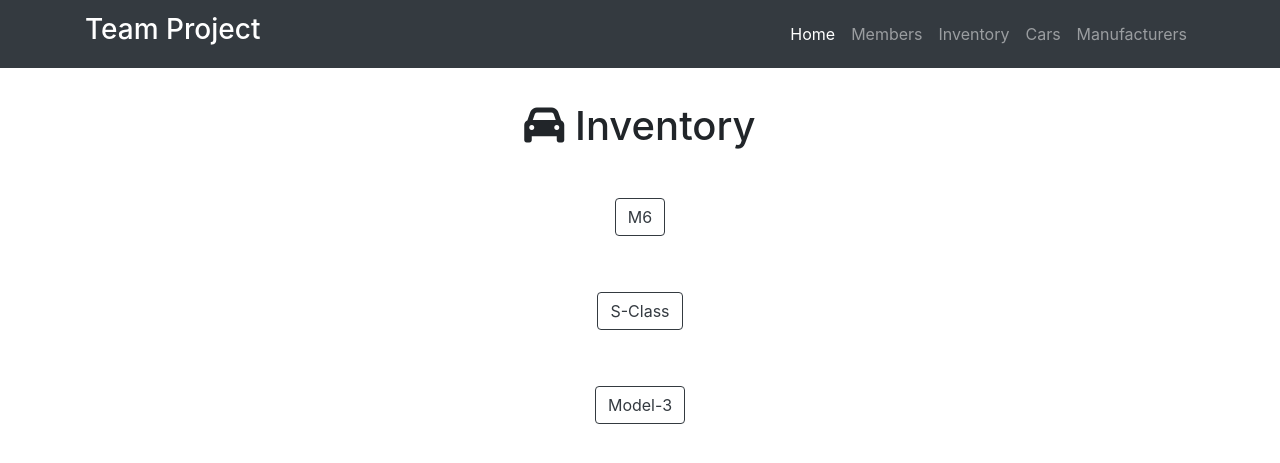
After one commit to rwadhwa/team-project, a Flask app: page /inventory in a window 1280 px wide. The commit adds this page. Shown: the top 463 px of the page. Run offline with Flask 2, Linux system fonts and the light colour scheme; some libraries are stand-ins or nearby versions.

Commit message:
modal windows added

```diff
--- a/project.py
+++ b/project.py
@@ -40,6 +40,15 @@
 def show_all_cars():
     cars = Car.query.all()
     return render_template('car-all.html', cars=cars)
+
+@app.route('/inventory')
+def get_all_cars():
+    cars =[
+    'M6',
+    'S-Class',
+    'Model-3'
+    ]
+    return render_template('inventory.html', cars = cars)
 
 @app.route('/car/delete/<int:id>', methods=['GET', 'POST'])
 def delete_course(id):
--- a/templates/home-base.html
+++ b/templates/home-base.html
@@ -35,6 +35,9 @@
             <a class="nav-link" href="/members">Members</a>
           </li>
           <li class="nav-item">
+            <a class="nav-link" href="/inventory">Inventory</a>
+          </li>
+          <li class="nav-item">
             <a class="nav-link" href="/cars">Cars</a>
           </li>
           <li class="nav-item">
--- /dev/null
+++ b/templates/inventory.html
@@ -0,0 +1,65 @@
+{% extends "home-base.html"%}
+{% block title %}Inventory{% endblock %}
+{% block head%}
+  {{ super() }}
+  <style media="screen">
+    body {
+      padding-top: 54px;
+    }
+  </style>
+  <style>
+  h1{
+    color:dark;
+  }
+  li{
+    color:dark;
+    text-align: center;
+  }
+  .padding{
+    padding-top: 40px
+  }
+  .modal-title{
+    color:grey;
+  }
+  }
+  </style>
+{% endblock%}
+{% block page_content%}
+
+<div class="container">
+  <h1 class="mt-5 text-center"> <i class="fa fa-car" aria-hidden="true"></i> Inventory</h1>
+    {% for car in cars%}
+    <ul class ="list-unstyled ">
+      <li class="padding"><button type="button" class="btn btn-outline-dark" data-toggle="modal" data-target="#{{car}}">{{car}}</button>
+       <div class="modal fade" id="{{car}}" tabindex="-1" role="dialog" aria-labelledby="{{car}}ModalLabel" aria-hidden="true">
+         <div class="modal-dialog" role="document">
+           <div class="modal-content">
+             <div class="modal-header">
+               <h5 class="modal-title" id="{{car}}label">Car Description</h5>
+               <button type="button" class="close" data-dismiss="modal" aria-label="Close">
+                 <span aria-hidden="true">&times;</span>
+               </button>
+             </div>
+             <div class="modal-body">
+               <h3 class="text-center">{{car}}</h3>
+               {% if car == 'M6' %}
+               <p>One of BMWs best performance cars.</p>
+               {% elif car == 'S-Class' %}
+               <p>The ultimate Mercedes in terms of luxary.</p>
+               {% else %}
+               <p>The worlds first premium electric car under $40,000.</p>
+               {% endif %}
+             </div>
+             <div class="modal-footer">
+               <button type="button" class="btn btn-secondary" data-dismiss="modal">Close</button>
+             </div>
+           </div>
+         </div>
+       </div>
+     </li>
+    </ul>
+    {% endfor %}
+
+
+
+{% endblock%}
```
Also changed, not shown: templates/members.html (+17 -3 lines), static/img/georgethuku.jpg (added), static/img/parthpatel.jpg (added), static/img/raveenawadhwa.jpg (added).
